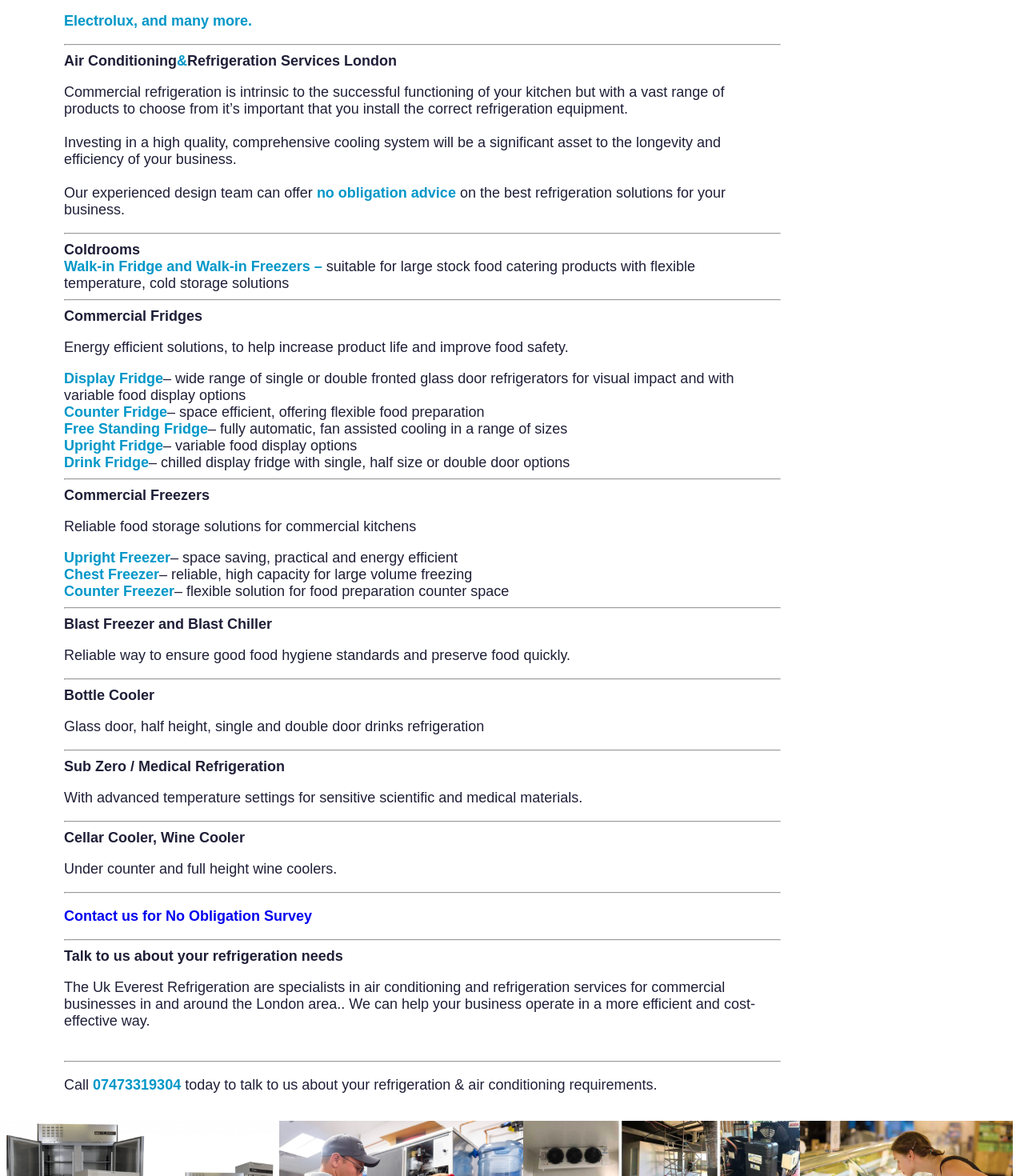
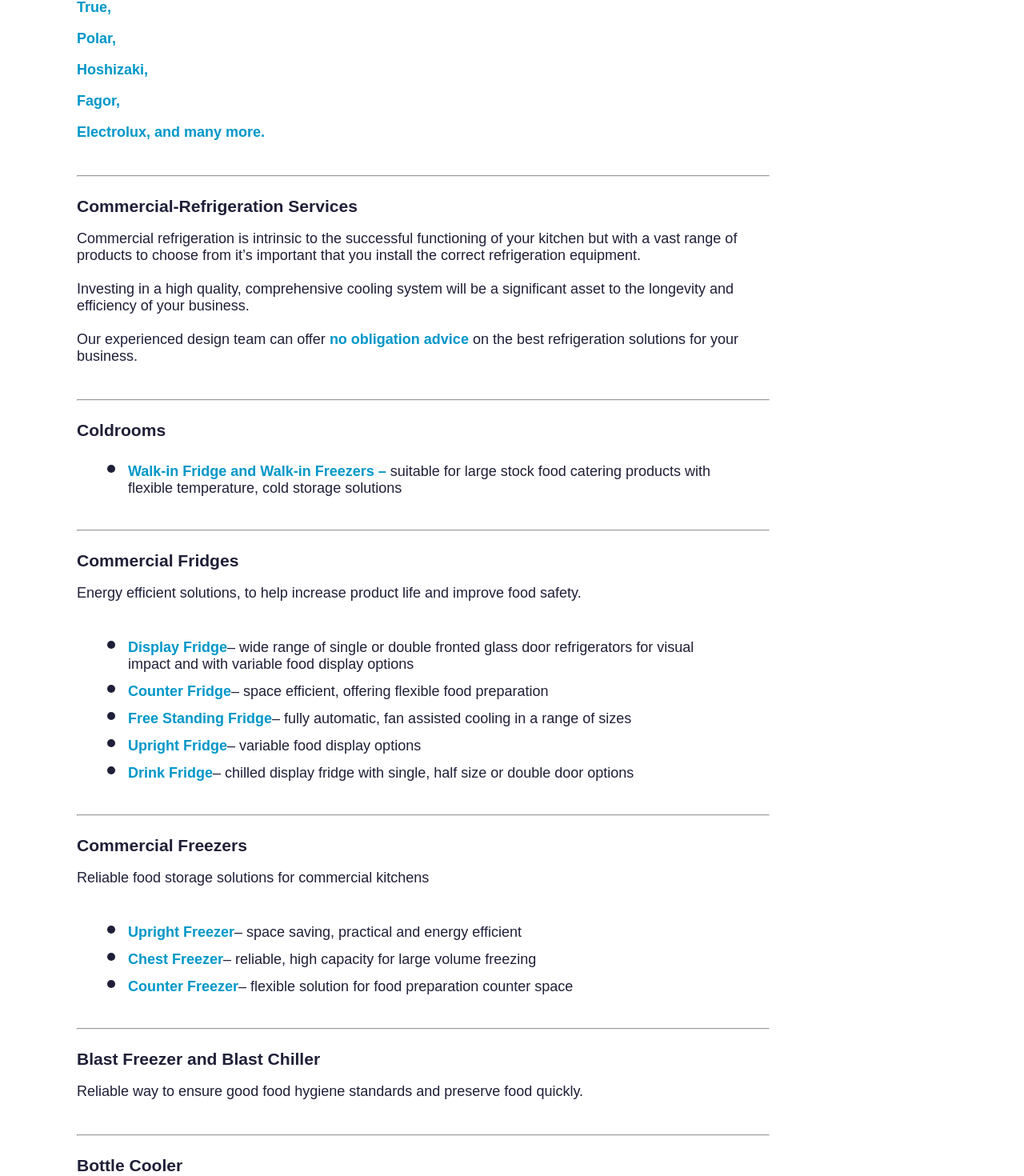
Before and after one commit to mrkamin/justcold.co.uk, a React (Create React App) app: page /commercial-rerergeration in a window 1280 px wide. Shown: the part 1325-2795 px from the top of the page at 80% size. Built offline with nearby package versions, Linux system fonts and the light colour scheme; the HTML template or start-up script is replaced by a standard one; a web font is replaced by a local one.

Commit message:
Apply style for commercial-referg

```diff
--- a/src/components/commercial-refergeration/CommercialRefergTwo.js
+++ b/src/components/commercial-refergeration/CommercialRefergTwo.js
@@ -11,7 +11,7 @@
 const RefergrationSectTwo = () => (
   <div className="air-cond-sys-main-cont">
     <div className="air-cond-sys-cont">
-      <div className="">
+      <div className="commercial-container flex">
         <p className="commercial-p">
           We supply, install, maintain and repair:
           <span className="brand-color">
@@ -93,11 +93,9 @@
         </div>
         <hr />
         <div>
-          <h4>
-            Air Conditioning
-            <span className="brand-color">&</span>
-            Refrigeration Services London
-          </h4>
+          <h3>
+            Commercial-Refrigeration Services
+          </h3>
           <p>
             Commercial refrigeration is intrinsic to the successful functioning
             of your kitchen but with a vast range of products to choose from
@@ -118,9 +116,9 @@
         </div>
         <hr />
         <div>
-          <h4>Coldrooms</h4>
-          <ul>
-            <li>
+          <h3>Coldrooms</h3>
+          <ul className='commercial-referg-li'>
+            <li >
               <span className="brand-color">Walk-in Fridge and Walk-in Freezers – </span>
               suitable for large stock food catering products with flexible
               temperature, cold storage solutions
@@ -129,12 +127,12 @@
         </div>
         <hr />
         <div>
-          <h4>Commercial Fridges</h4>
+          <h3>Commercial Fridges</h3>
           <p>
             Energy efficient solutions, to help increase product life and
             improve food safety.
           </p>
-          <ul>
+          <ul className='commercial-referg-li'>
             <li>
               <span className="brand-color">Display Fridge</span>
               – wide range of single or double
@@ -164,9 +162,9 @@
         </div>
         <hr />
         <div>
-          <h4>Commercial Freezers</h4>
+          <h3>Commercial Freezers</h3>
           <p>Reliable food storage solutions for commercial kitchens</p>
-          <ul>
+          <ul className='commercial-referg-li'>
             <li>
               <span className="brand-color">Upright Freezer</span>
               – space saving, practical and energy
@@ -186,7 +184,7 @@
         </div>
         <hr />
         <div>
-          <h4>Blast Freezer and Blast Chiller</h4>
+          <h3>Blast Freezer and Blast Chiller</h3>
           <p>
             Reliable way to ensure good food hygiene standards and preserve food
             quickly.
@@ -194,14 +192,14 @@
         </div>
         <hr />
         <div>
-          <h4>Bottle Cooler</h4>
+          <h3>Bottle Cooler</h3>
           <p>
             Glass door, half height, single and double door drinks refrigeration
           </p>
         </div>
         <hr />
         <div>
-          <h4>Sub Zero / Medical Refrigeration</h4>
+          <h3>Sub Zero / Medical Refrigeration</h3>
           <p>
             With advanced temperature settings for sensitive scientific and
             medical materials.
@@ -209,18 +207,18 @@
         </div>
         <hr />
         <div>
-          <h4>Cellar Cooler, Wine Cooler</h4>
+          <h3>Cellar Cooler, Wine Cooler</h3>
           <p>Under counter and full height wine coolers.</p>
         </div>
         <hr />
         <p>
           <span className="brand-color">
-            <Link to="/contact-us">Contact us for No Obligation Survey</Link>
+            <Link to="/contact-us" className="brand-color">Contact us for No Obligation Survey</Link>
           </span>
         </p>
         <hr />
         <div>
-          <h4>Talk to us about your refrigeration needs</h4>
+          <h3>Talk to us about your refrigeration needs</h3>
           <p>
             The Uk Everest Refrigeration are specialists in air conditioning and
             refrigeration services for commercial businesses in and around the
@@ -242,12 +240,12 @@
           refrigeration & air conditioning requirements.
         </p>
       </div>
-      <div className="air-cond-sys-contact-info px-5 d-flex flex-column justify-content-center border border-dark rounded-4">
-        <p>Air Conditioning Installation Speciaist</p>
+      <div className="air-cond-sys-contact-info">
+        <p>Commercial Refrigeration Installation Speciaist</p>
         <h1>07473319304</h1>
         <p>
           <span className="brand-color">
-            <Link to="/contact-us" className="rounded-4">
+            <Link to="/contact-us" className="brand-color commercial-email">
               email us
             </Link>
           </span>
--- a/src/components/commercial-refergeration/commercialrefergeration.css
+++ b/src/components/commercial-refergeration/commercialrefergeration.css
@@ -44,6 +44,12 @@
   padding: 1rem 5rem;
 }
 
+.commercial-container {
+  padding: 1rem;
+  flex-direction: column;
+  gap: 1rem;
+}
+
 .air-cond-sys-list {
   display: grid;
   grid-template-columns: 50% 50%;
@@ -53,7 +59,7 @@
   display: flex;
   flex-direction: column;
   gap: 0.1rem;
-    list-style-type:disc;
+  list-style-type: disc;
   padding: 1rem 8rem;
   font-size: x-large;
   font-weight: 600;
@@ -63,3 +69,49 @@
   color: #0096c8 !important;
   font-size: xx-large;
 }
+
+.air-cond-sys-contact-info {
+  padding: 0 1rem;
+  margin-top: 1rem;
+  border: 5px solid #0096c8;
+  border-radius: 1rem;
+  height: fit-content;
+  position: sticky;
+  top: 150px;
+}
+
+.commercial-email {
+  transition: all 1000ms ease;
+}
+
+.commercial-email:hover {
+  color: #1f1f38;
+  border-bottom: 1px solid #1f1f38;
+}
+
+hr {
+  width: 100%;
+}
+
+.commercial-referg-li {
+  list-style-type: disc;
+  padding: 1rem 4rem;
+}
+
+.commercial-referg-li ::marker {
+  color: #1f1f38 !important;
+  font-size: xx-large;
+}
+
+.air-cond-projects {
+    display: grid;
+    grid-template-columns: repeat(4, 1fr);
+    gap: 1rem;
+    padding: 2rem;
+}
+
+.air-cond-projects img {
+    width: 100%;
+    object-fit: cover;
+    height: 250px;
+}
```
Lines whose indentation alone changed are shown as unchanged.
